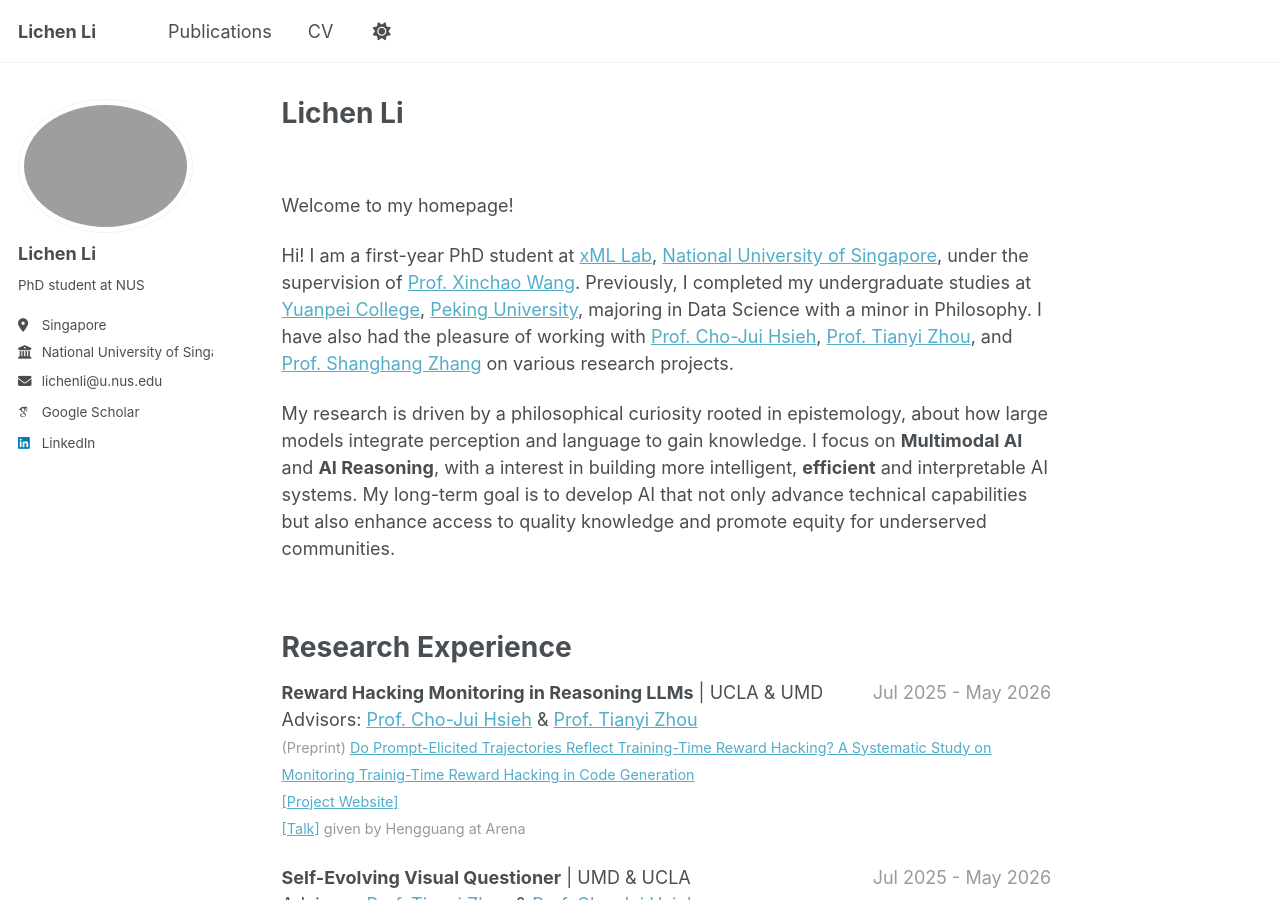
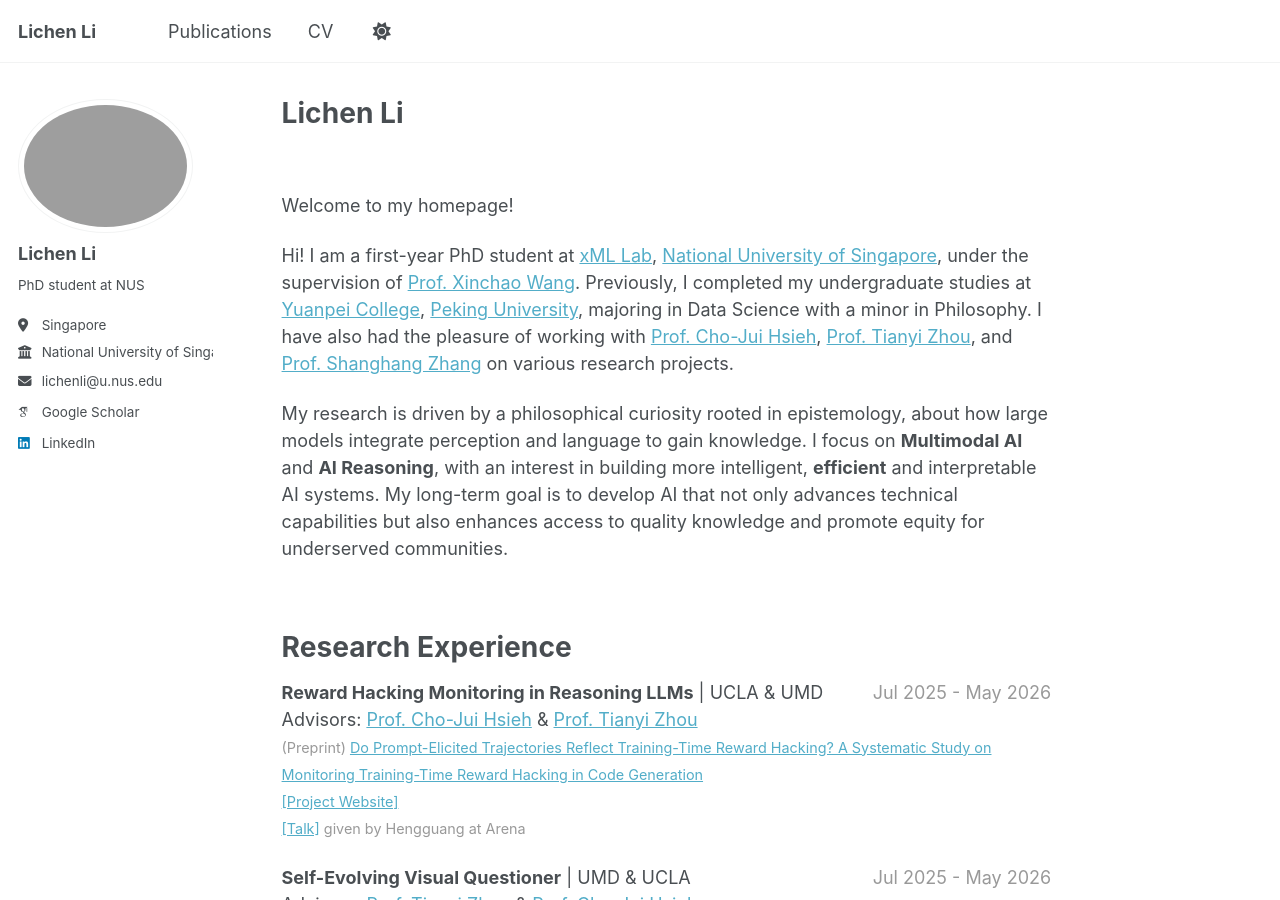
Before and after one commit to LichenLillc/LichenLillc.github.io, a Jekyll site: the page built from _pages/about.md, in a window 1280 px wide and 900 px high. Built offline with Jekyll 4.4.1, drawn with Linux system fonts in a browser that asks for light colours; some web fonts are replaced; a script that is not in the unit is left out.

Commit message:
Fix typos on About page
Correct grammar in the research statement and a misspelling in the
reward hacking paper title.

Co-Authored-By: Claude Opus 5.5 <noreply@anthropic.com>

```diff
--- a/_pages/about.md
+++ b/_pages/about.md
@@ -14,7 +14,7 @@ Welcome to my homepage!
 Hi! I am a first-year PhD student at [xML Lab](https://sites.google.com/view/xml-nus/home?authuser=0), [National University of Singapore](https://www.nus.edu.sg), under the supervision of [Prof. Xinchao Wang](https://sites.google.com/site/sitexinchaowang/).
 Previously, I completed my undergraduate studies at [Yuanpei College](https://yuanpei.pku.edu.cn/en/aboutyuanpei/collegeprofile/index.htm), [Peking University](https://english.pku.edu.cn), majoring in Data Science with a minor in Philosophy. I have also had the pleasure of working with [Prof. Cho-Jui Hsieh](https://web.cs.ucla.edu/~chohsieh/), [Prof. Tianyi Zhou](https://tianyizhou.github.io), and [Prof. Shanghang Zhang](https://cs.pku.edu.cn/info/1233/2060.htm) on various research projects.
 
-My research is driven by a philosophical curiosity rooted in epistemology, about how large models integrate perception and language to gain knowledge. I focus on **Multimodal AI** and **AI Reasoning**, with a interest in building more intelligent, **efficient** and interpretable AI systems. My long-term goal is to develop AI that not only advance technical capabilities but also enhance access to quality knowledge and promote equity for underserved communities.
+My research is driven by a philosophical curiosity rooted in epistemology, about how large models integrate perception and language to gain knowledge. I focus on **Multimodal AI** and **AI Reasoning**, with an interest in building more intelligent, **efficient** and interpretable AI systems. My long-term goal is to develop AI that not only advances technical capabilities but also enhances access to quality knowledge and promote equity for underserved communities.
 
 <div style="height: 45px;"></div>
 
@@ -23,7 +23,7 @@ Research Experience
 
 **Reward Hacking Monitoring in Reasoning LLMs** | UCLA & UMD <span style="float: right; color: #999">Jul 2025 - May 2026</span> <br>
 Advisors: [Prof. Cho-Jui Hsieh](https://web.cs.ucla.edu/~chohsieh/) & [Prof. Tianyi Zhou](https://tianyizhou.github.io) <br>
-<span style="color: #999; font-size: 0.8em;">(Preprint) [Do Prompt-Elicited Trajectories Reflect Training-Time Reward Hacking? A Systematic Study on Monitoring Trainig-Time Reward Hacking in Code Generation](https://arxiv.org/pdf/2604.23488)</span> <br>
+<span style="color: #999; font-size: 0.8em;">(Preprint) [Do Prompt-Elicited Trajectories Reflect Training-Time Reward Hacking? A Systematic Study on Monitoring Training-Time Reward Hacking in Code Generation](https://arxiv.org/pdf/2604.23488)</span> <br>
 <span style="color: #999; font-size: 0.8em;">[\[Project Website\]](https://lichenlillc.github.io/RewardHackingMonitor/#)</span> <br>
 <span style="color: #999; font-size: 0.8em;">[\[Talk\]](https://x.com/arena/status/2086132106455904562) given by Hengguang at Arena</span> <br>
 
```
